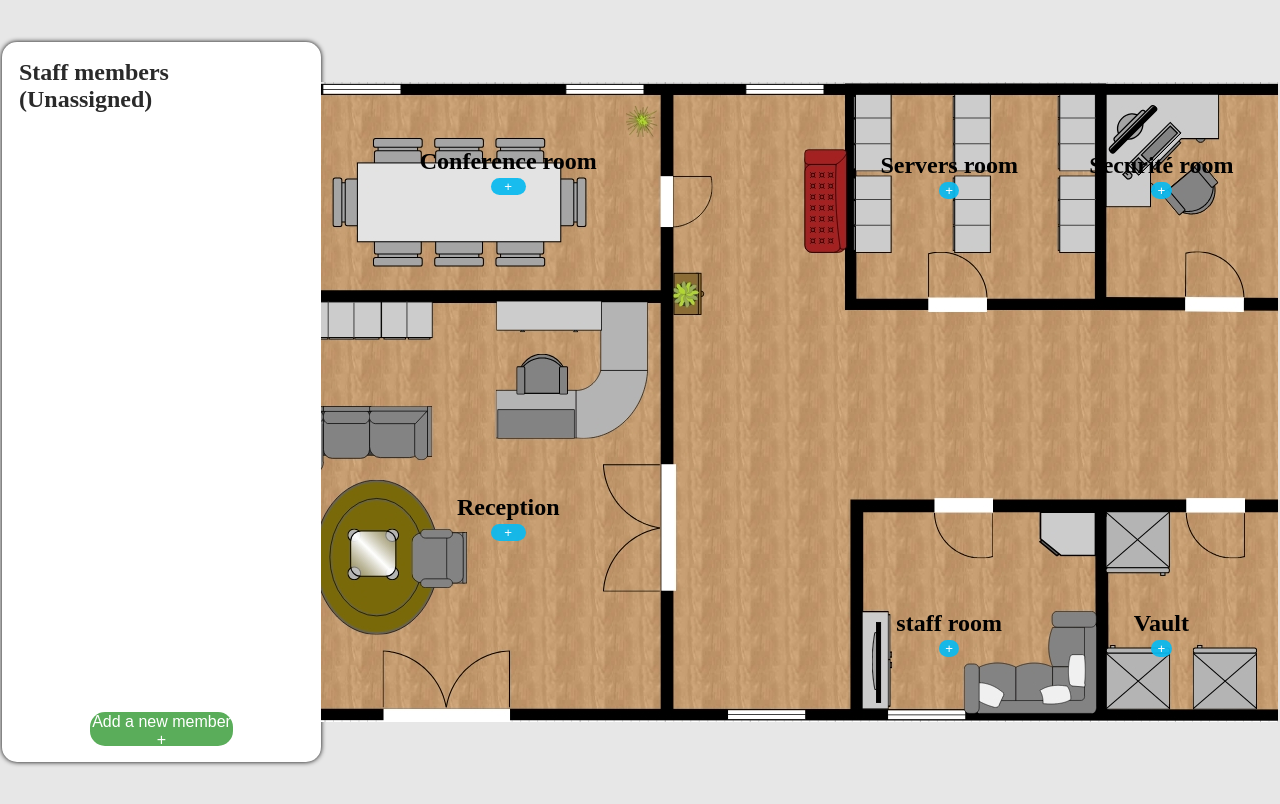
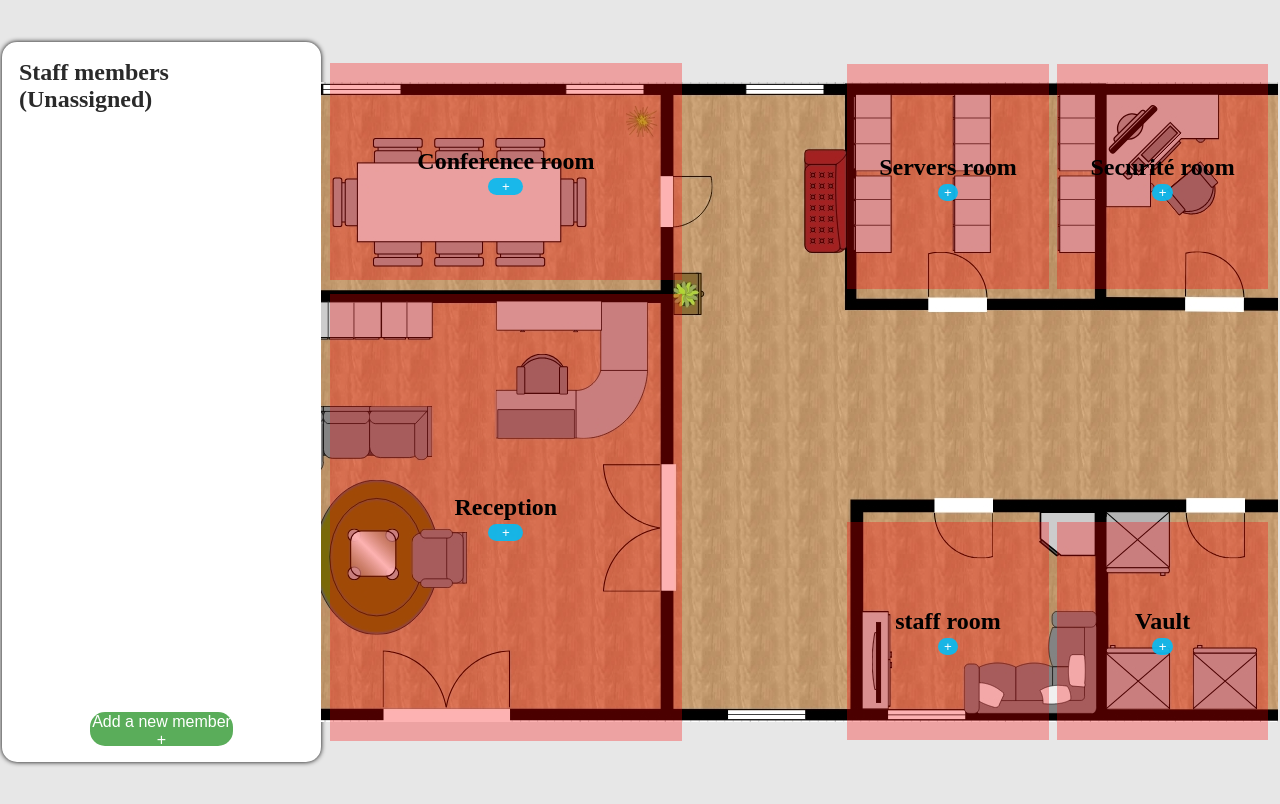
Before and after one commit to Lahcen-akdime/Soutenance-crois-e, a plain HTML site: page index.html in a window 1280 px wide. Drawn offline with Linux system fonts and the light colour scheme.

Commit message:
si la zone est vide leur background va étre rouge , et si il a un worker dans la zone , le couleur de leur background va étre vert

```diff
--- a/index.html
+++ b/index.html
@@ -18,7 +18,7 @@
     <!-- _____________________________________  Les Zones d'ajoute   _____________________________________ -->
     <main>
         <div id="left">
-            <div id="box1">
+            <div id="box1" data-name = "conference">
                 <h2>Conference room</h2>
                 <div class="zonecrd conference">
 
@@ -26,7 +26,7 @@
                 <button class="addinconference" id="conference" value="conference"
                     onclick="showselectmodal(id,value)">+</button>
             </div>
-            <div id="box2">
+            <div id="box2" data-name = "reception">
                 <h2>Reception</h2>
                 <div class="zonecrd reception">
 
@@ -39,7 +39,7 @@
         <div id="midle"></div>
         <div id="right">
             <div id="box3">
-                <div id="chombr1">
+                <div id="chombr1" data-name = "servers">
                     <h2>Servers room</h2>
                 <div class="zonecrd servers">
 
@@ -47,7 +47,7 @@
                     <button class="addinservers" value="servers" id="Technicien IT"
                         onclick="showselectmodal(id,value)">+</button>
                 </div>
-                <div id="chombr2">
+                <div id="chombr2" data-name = "sécurité">
                     <h2>Securité room</h2>
                 <div class="zonecrd sécurité">
 
@@ -57,7 +57,7 @@
                 </div>
             </div>
             <div id="box4">
-                <div id="chombr3">
+                <div id="chombr3" data-name = "staff">
                     <h2>staff room</h2>
                 <div class="zonecrd staff" id="staff">
 
@@ -65,7 +65,7 @@
                     <button class="addstaffroom" id="staffroom" value="staff"
                         onclick="showselectmodal(id,value)">+</button>
                 </div>
-                <div id="chombr4">
+                <div id="chombr4" data-name = "vault">
                     <h2>Vault</h2>
                 <div class="zonecrd vault">
 
--- a/sctipt.js
+++ b/sctipt.js
@@ -1,6 +1,8 @@
 //____________________________ Les variaiables / tableaux _____________________________ //
 let counter2 = 0; //pour le counter d'experience //
 let workerszone = document.querySelector(".workerszone"); // aside worker place
+let zones = document.getElementsByClassName("zonecrd");
+let AllExperiencecartes = document.querySelectorAll(".Experiencecarte");
 // _______________________________ Local storage data _________________________________ //
 let newid = JSON.parse(localStorage.getItem("id")) || 0; // id de chaque object //
 let workersmemory = JSON.parse(localStorage.getItem("worker")) || []; // array of objects
@@ -11,6 +13,7 @@ const workercarte = document.querySelector(".workercarte"); // class css de cart
 const emailregex = /^[\w\-\.]+@([\w-]+\.)+[\w-]{3,}$/gm;
 const phoneregex = /^\d{10}$/;
 const lienregex = /^(https?:\/\/)?([a-zA-Z0-9-]+\.)+[a-zA-Z]{2,}(\/.*)?$/;
+const dateregex = /^(0[1-9]|[12][0-9]|3[01])\/(0[1-9]|1[0-2])\/(20[0-9]{2})$/;
 // modal2
 const modaldescription = document.getElementsByClassName("forblurmodal2")[0];
 const workernameinmodal = document.getElementById("worker-name");
@@ -85,12 +88,18 @@ formCreateWorker.addEventListener("submit", (e) => {
       "pardon , l'email est incorrect , entrez la form correct de gmail pour valider"
     );
     return;
-  } else if (!phoneregex.test(phonenumber)) {
-    alert("pardon , le numero est incorrect , entrez 10 nombres pour valider");
-    return;
-  } else {
+  }
+    // AllExperiencecartes.forEach(experienceCard => {
+    //   let company = experienceCard.querySelector("#companyname").value;
+    //   let role_incompany = experienceCard.querySelector("#role-in-company").value;
+    //   let datedebut = experienceCard.querySelector("#debut").value;
+    //   let datefin = experienceCard.querySelector("#fin").value;
+    //   if(!lienregex.test(photolink.value)){
+    // alert("Le lien est pas correct");
+    //   return;
+    // })
+  else {
     // _____________________________ l'object d'experiences _____________________________ //
-    let AllExperiencecartes = document.querySelectorAll(".Experiencecarte");
     let allexperiencestable = [];
     AllExperiencecartes.forEach((experienceCard) => {
       let company = experienceCard.querySelector("#companyname").value;
@@ -107,6 +116,9 @@ formCreateWorker.addEventListener("submit", (e) => {
       counter2 += 1;
       allexperiencestable.push(experience);
     });
+    //  _____________________________ Date regex _____________________________ //
+
+
     // _____________________________ l'object principale _____________________________ //
     const worker = {
       id: newid++,
@@ -221,6 +233,7 @@ function assigner_displayin_zone(id, value) {
   localStorage.setItem("worker", JSON.stringify(workersmemory));
   load_displayin_zone(worker, value);
   selectmodal.style.display = "none";
+Zone_empty_red_background()
 }
 function load_displayin_zone(worker, value) {
   // console.log(value)
@@ -238,13 +251,12 @@ function restoretoaside(id) {
   workersmemory.find((x) => x.id === id).workerlocation = "Unassigned";
   localStorage.setItem("worker", JSON.stringify(workersmemory));
  organization ()
+Zone_empty_red_background()
 
 }
 // __________________________________ Display worker by location in Zone _____________________________________ //
 function organization (){
   // clear toute les zones
-  let zones = document.getElementsByClassName("zonecrd");
-  console.log(zones)
  Array.from(zones).forEach(zone => {
      zone.innerHTML=""
   })
@@ -257,4 +269,15 @@ workersmemory.forEach(element => {
   affichage();
 }
 organization ()
-//
+// _______________________________________ Zone empty == red background _______________________________________ //
+function Zone_empty_red_background() {
+  Array.from(zones).forEach(zone => {
+      if(zone.querySelector(".carte")==null){
+       zone.parentElement.style.background ="rgba(248, 3, 3, 0.30)";
+      }
+      else{
+       zone.parentElement.style.background=" rgba(4, 252, 8, 0.16)";
+      }
+   })
+}
+Zone_empty_red_background()
--- a/style.css
+++ b/style.css
@@ -76,20 +76,20 @@ width: 17%;
 }
 #right{
 height: 85vh;
-width: 44%;
+width: 44.5%;
 display: flex;
 flex-direction: column;
 justify-content: space-between;
 }
 #box3{
-    height: 33%;
+    height: 33.5%;
     display: flex;
     justify-content: space-between;
     align-self: center;
     width: 100%;
 }
 #box4{
-    height: 32%;
+    height: 32.5%;
     width: 100%;
     display: flex;
     justify-content: space-between;
@@ -461,4 +461,5 @@ gap:1rem;
     font-size: 1rem;
     justify-content: center;
     align-items: center;
+    background-color:none;
 }
```
